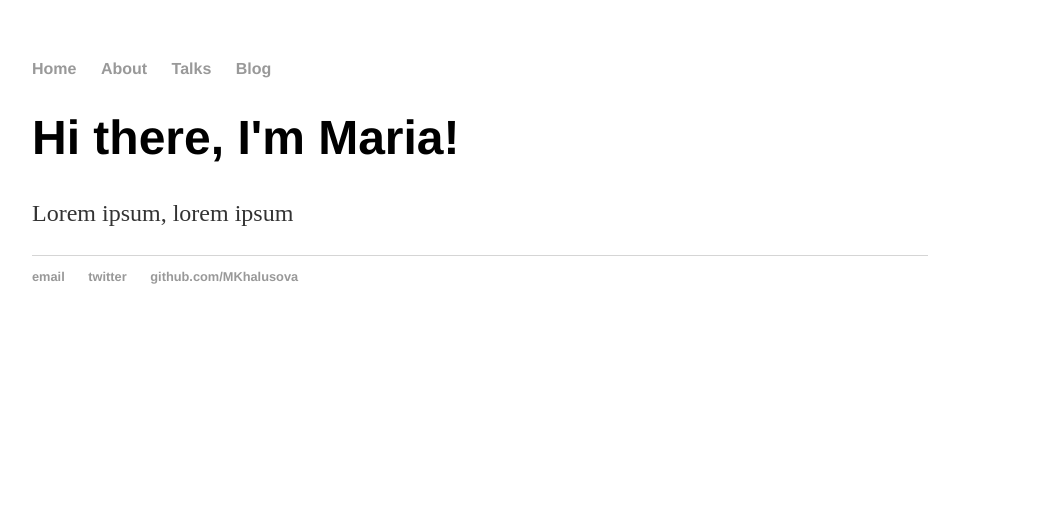
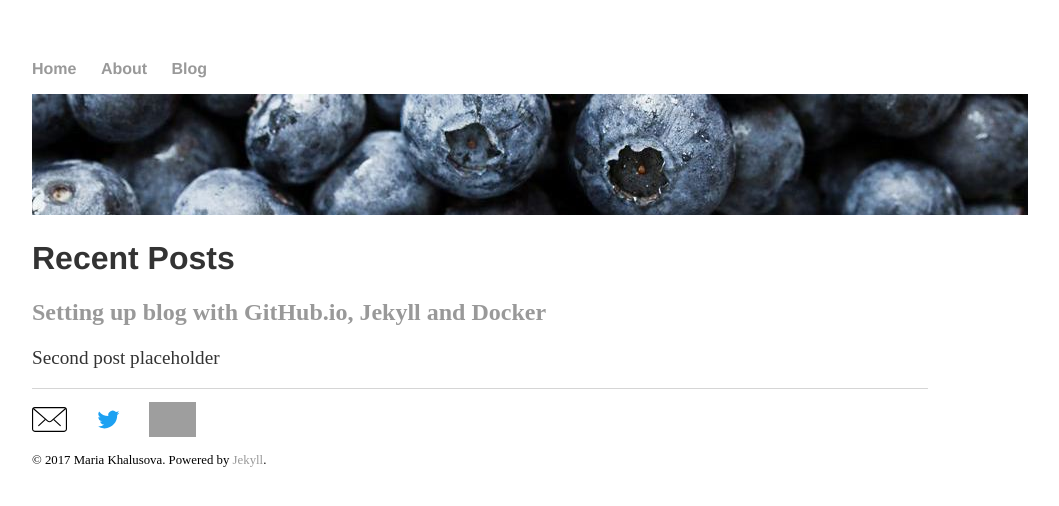
Before and after one commit to MKhalusova/MKhalusova.github.io, a Jekyll site: the page built from index.html, in a window 1280 px wide. Shown: the top 506 px of the page, without its empty margins (160-1219 px from the left). Built offline with Jekyll 4.4.1, drawn with Linux system fonts in a browser that asks for light colours; grey boxes are pictures that could not be loaded.

Commit message:
Polished the blog's look, added About section

```diff
--- a/_layouts/default.html
+++ b/_layouts/default.html
@@ -10,21 +10,25 @@
     <ul>
         <li><a href="/">Home</a></li>
         <li><a href="/about">About</a></li>
-        <li><a href="/talks">Talks</a></li>
+        <!--<li><a href="/talks">Talks</a></li>-->
         <li><a href="/blog">Blog</a></li>
     </ul>
 </nav>
+<img src="/images/blueberries.jpg">
 <div class="container">
 
     {{ content }}
 
 </div>
 <footer>
+
     <ul>
-        <li><a href="mailto:kafooster@gmail.com">email</a></li>
-        <li><a href="https://twitter.com/mariaKhalusova">twitter</a></li>
-        <li><a href="https://github.com/MKhalusova">github.com/MKhalusova</a></li>
+        <li><a href="mailto:kafooster@gmail.com"><img src="/images/mail.svg" height="35"></a></li>
+        <li><a href="https://twitter.com/mariaKhalusova"><img src="/images/Twitter_Logo_Blue.svg" height="35"></a></li>
+        <li><a href="https://github.com/MKhalusova"><img src="/images/Octocat.png" height="35"></a></li>
     </ul>
+    <span>&copy; {{ site.time | date: '%Y' }} Maria Khalusova. Powered by <a href="http://jekyllrb.com">Jekyll</a>.</span>
 </footer>
+
 </body>
 </html>
--- /dev/null
+++ b/_posts/2017-07-24-setting-up-blog.md
@@ -0,0 +1,7 @@
+---
+layout: post
+title: "Setting up blog with GitHub.io, Jekyll and Docker"
+date: 2017-07-24
+---
+
+Second post placeholder
--- a/css/main.css
+++ b/css/main.css
@@ -20,12 +20,14 @@ a:hover {
     text-decoration: underline;
 }
 h1 {
-    font-size: 3em;
+    font-size: 2em;
+    color: #333333;
     font-family:'Helvetica', 'Arial', 'Sans-Serif';
 }
+
 p {
-    font-size: 1.5em;
-    line-height: 1.4em;
+    font-size: 1.2em;
+    line-height: 1.2em;
     color: #333;
 }
 footer {
@@ -35,7 +37,7 @@ footer {
 
 ul.posts {
     margin: 20px auto 40px;
-    font-size: 1.5em;
+    font-size: 1.2em;
 }
 
 ul.posts li {
--- a/index.html
+++ b/index.html
@@ -2,7 +2,19 @@
 layout: default
 title: Maria Khalusova
 ---
-<div class="blurb">
-    <h1>Hi there, I'm Maria!</h1>
-    <p>Lorem ipsum, lorem ipsum</p>
+
+<div class="blurb" >
+    <div id="index">
+        <h1>Recent Posts</h1>
+        {% for post in site.posts limit:5 %}
+        <article>
+            {% if post.link %}
+            <h2 class="link-post"><a href="{{ site.baseurl }}{{ post.url }}" title="{{ post.title }}">{{ post.title }}</a> <a href="{{ post.link }}" target="_blank" title="{{ post.title }}"><i class="icon-link"></i></h2>
+            {% else %}
+            <h2><a href="{{ site.baseurl }}{{ post.url }}" title="{{ post.title }}">{{ post.title }}</a></h2>
+            <p>{% if post.description %}{{ post.description }}{% else %}{{ post.content | strip_html | strip_newlines | truncate: 120 }}{% endif %}</p>
+            {% endif %}
+        </article>
+        {% endfor %}
+    </div><!-- /#index -->
 </div>
```
Also changed, not shown: about/index.html (+8 -3 lines), docker-compose.yml (added, +7 -0 lines), images/1065417.jpeg (added), images/Twitter_Logo_Blue.svg (added), images/blueberries.jpg (added), images/mail.svg (added), 1 other file.
